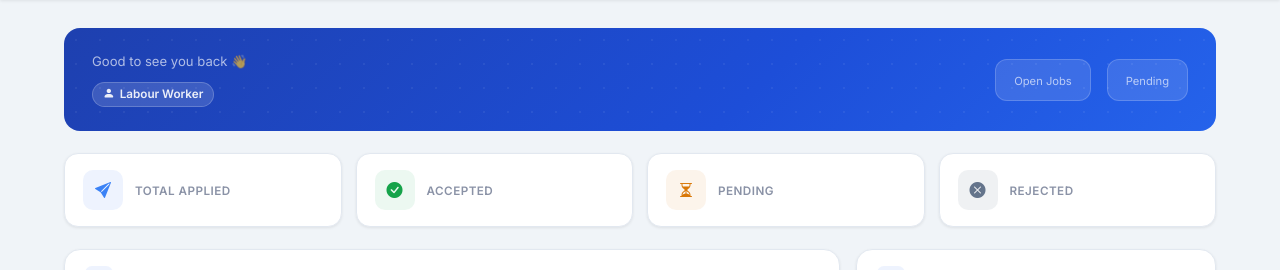
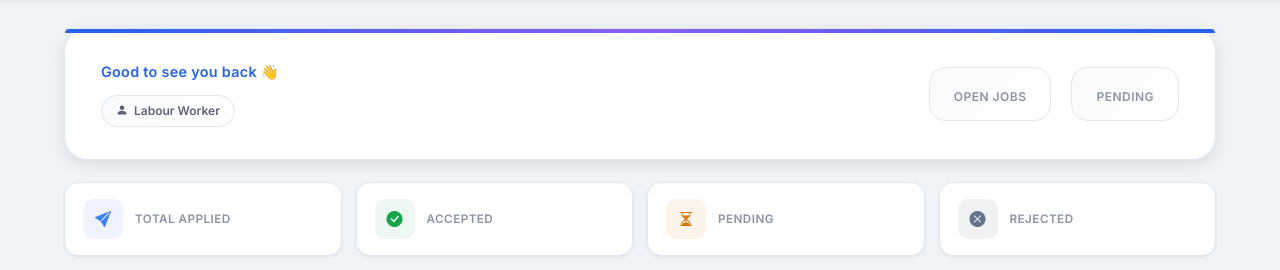
Before and after one commit to kashishsingh27/Labour_Work_Management, a Python web app: template app/templates/labour/dashboard.html in a window 1280 px wide. Shown: the part 64-334 px from the top of the page. Run offline with Jinja, Linux system fonts and the light colour scheme; the template is opened without the code that fills it, so the values that code supplies are empty.

Commit message:
Updated labour ui intergace

```diff
--- a/app/templates/labour/dashboard.html
+++ b/app/templates/labour/dashboard.html
@@ -6,85 +6,112 @@
 <style>
     .dashboard { display: flex; flex-direction: column; gap: 22px; }
 
-    /* ── Welcome banner ───────────────────────────────────── */
+    /* ── Welcome banner (professional with subtle gradient) ────────────────── */
     .welcome-banner {
-        background: linear-gradient(135deg, #1e40af 0%, #1d4ed8 60%, #2563eb 100%);
-        border-radius: 16px;
-        padding: 24px 28px;
+        background: linear-gradient(135deg, var(--bg-card) 0%, var(--bg-card) 100%);
+        border: 1px solid var(--border-color);
+        border-radius: 24px;
+        padding: 32px 36px;
         display: flex;
         align-items: center;
         justify-content: space-between;
-        gap: 20px;
+        gap: 24px;
         position: relative;
-        overflow: hidden;
         animation: fadeInUp 0.4s ease both;
+        box-shadow: var(--shadow-md);
+        transition: all 0.3s ease;
     }
     .welcome-banner::before {
         content: '';
         position: absolute;
-        inset: 0;
-        background-image: radial-gradient(circle, rgba(255,255,255,0.06) 1px, transparent 1px);
-        background-size: 24px 24px;
-        pointer-events: none;
+        top: 0;
+        left: 0;
+        right: 0;
+        height: 4px;
+        background: linear-gradient(90deg, var(--accent) 0%, #8b5cf6 50%, var(--accent) 100%);
+        border-radius: 24px 24px 0 0;
     }
     .welcome-left { position: relative; z-index: 1; }
     .welcome-greeting {
         font-family: 'Inter', sans-serif;
-        font-size: 0.82rem;
-        color: rgba(255,255,255,0.65);
-        margin: 0 0 3px;
+        font-size: 0.9rem;
+        color: var(--accent);
+        margin: 0 0 6px;
+        font-weight: 600;
+        letter-spacing: 0.02em;
     }
     .welcome-name {
         font-family: 'Poppins', sans-serif;
-        font-size: 1.45rem;
+        font-size: 1.8rem;
         font-weight: 700;
-        color: #fff;
-        margin: 0 0 10px;
+        background: linear-gradient(135deg, var(--text-primary) 0%, var(--accent) 100%);
+        -webkit-background-clip: text;
+        -webkit-text-fill-color: transparent;
+        background-clip: text;
+        margin: 0 0 12px;
         line-height: 1.2;
     }
-    .welcome-chips { display: flex; gap: 8px; flex-wrap: wrap; }
+    .welcome-chips { display: flex; gap: 10px; flex-wrap: wrap; }
     .welcome-chip {
-        display: inline-flex; align-items: center; gap: 5px;
-        padding: 3px 10px;
-        background: rgba(255,255,255,0.14);
-        border: 1px solid rgba(255,255,255,0.2);
-        border-radius: 20px;
+        display: inline-flex; align-items: center; gap: 6px;
+        padding: 6px 14px;
+        background: linear-gradient(135deg, var(--input-bg) 0%, var(--bg-card) 100%);
+        border: 1px solid var(--border-color);
+        border-radius: 30px;
         font-family: 'Inter', sans-serif;
-        font-size: 0.73rem;
+        font-size: 0.75rem;
         font-weight: 600;
-        color: rgba(255,255,255,0.9);
+        color: var(--text-secondary);
+        transition: all 0.2s;
+    }
+    .welcome-chip:hover {
+        border-color: var(--accent);
+        transform: translateY(-1px);
     }
     .welcome-right {
         position: relative; z-index: 1;
-        display: flex; gap: 16px;
+        display: flex; gap: 20px;
     }
     .banner-stat {
         text-align: center;
-        padding: 10px 18px;
-        background: rgba(255,255,255,0.12);
-        border: 1px solid rgba(255,255,255,0.18);
-        border-radius: 12px;
-        min-width: 80px;
+        padding: 14px 24px;
+        background: linear-gradient(135deg, var(--input-bg) 0%, var(--bg-card) 100%);
+        border: 1px solid var(--border-color);
+        border-radius: 16px;
+        min-width: 100px;
+        transition: all 0.2s;
+    }
+    .banner-stat:hover {
+        border-color: var(--accent);
+        transform: translateY(-2px);
+        box-shadow: var(--shadow-sm);
     }
     .banner-stat-num {
         font-family: 'Poppins', sans-serif;
-        font-size: 1.8rem;
+        font-size: 2rem;
         font-weight: 800;
-        color: #fff;
+        background: linear-gradient(135deg, var(--accent) 0%, #8b5cf6 100%);
+        -webkit-background-clip: text;
+        -webkit-text-fill-color: transparent;
+        background-clip: text;
         line-height: 1;
         display: block;
     }
     .banner-stat-label {
         font-family: 'Inter', sans-serif;
-        font-size: 0.7rem;
-        color: rgba(255,255,255,0.65);
-        margin-top: 3px;
+        font-size: 0.75rem;
+        font-weight: 600;
+        color: var(--text-muted);
+        margin-top: 6px;
         display: block;
+        text-transform: uppercase;
+        letter-spacing: 0.04em;
     }
     @media (max-width: 600px) {
-        .welcome-banner { flex-direction: column; align-items: flex-start; }
+        .welcome-banner { flex-direction: column; align-items: flex-start; padding: 24px; }
         .welcome-right { width: 100%; }
-        .banner-stat { flex: 1; }
+        .banner-stat { flex: 1; min-width: auto; padding: 12px 16px; }
+        .banner-stat-num { font-size: 1.6rem; }
     }
 
     /* ── Stats row ────────────────────────────────────────── */
@@ -308,7 +335,7 @@
 
 <div class="dashboard">
 
-    <!-- Welcome Banner -->
+    <!-- Welcome Banner - Professional with subtle gradient accents -->
     <div class="welcome-banner">
         <div class="welcome-left">
             <div class="welcome-greeting">Good to see you back 👋</div>
```
Also changed, not shown: app/templates/labour/jobs.html (+136 -56 lines).
